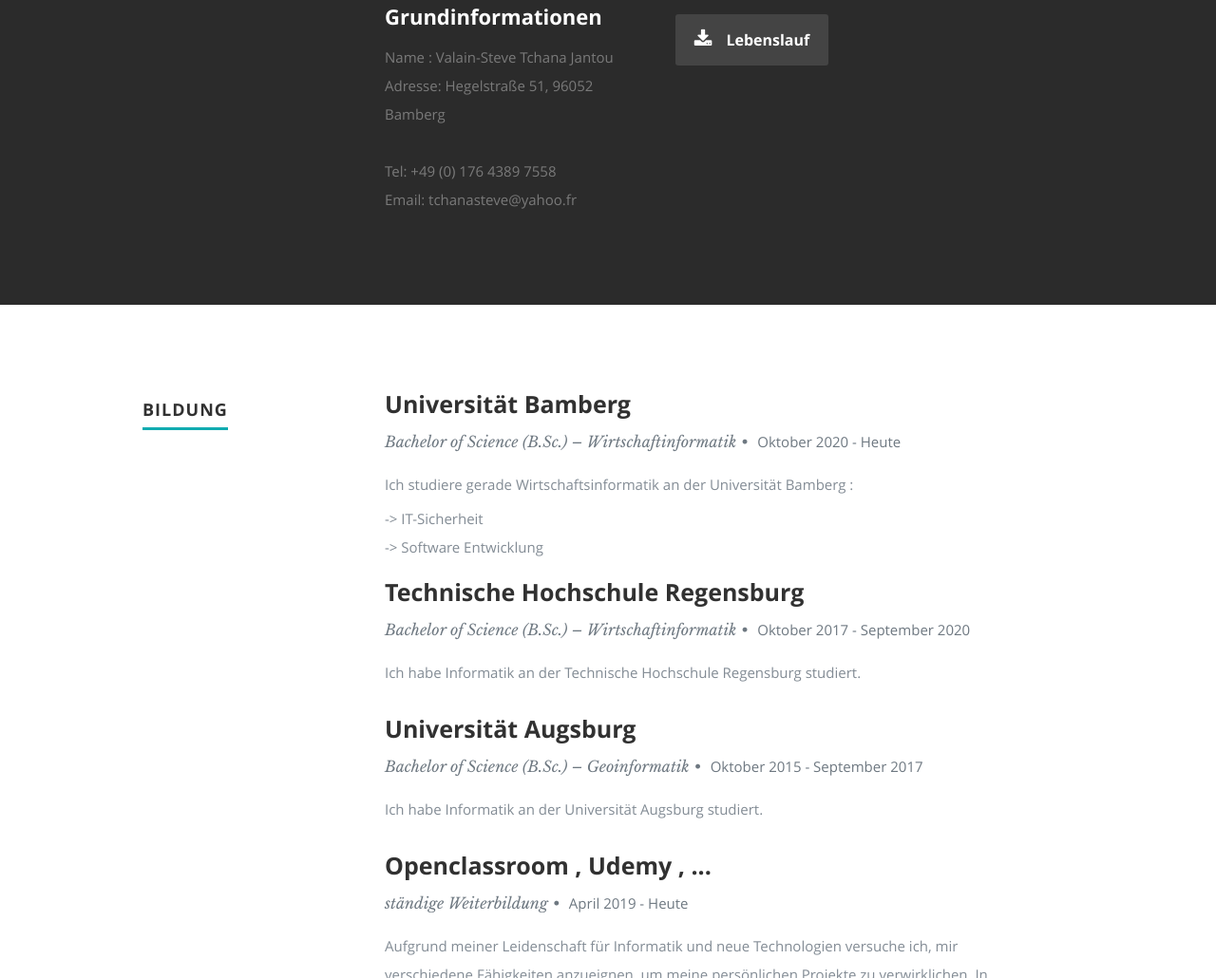
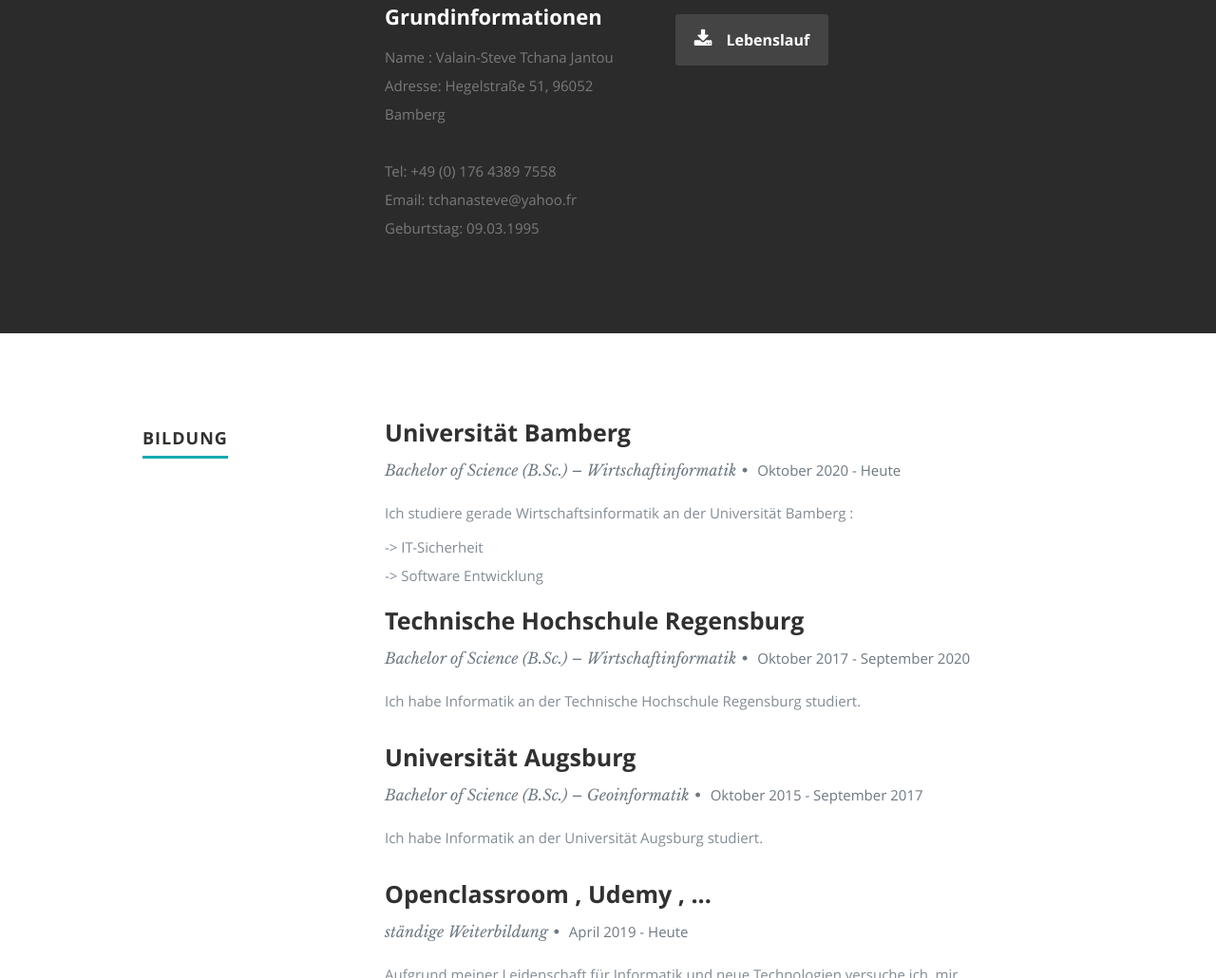
Before and after one commit to valainsteve/website, a plain HTML site: page index.html in a window 1280 px wide. Shown: the part 1085-2115 px from the top of the page at 95% size. Drawn offline with nearby package versions, Linux system fonts and the light colour scheme.

Commit message:
alter hinzugefügt

```diff
--- a/index.html
+++ b/index.html
@@ -102,6 +102,8 @@
                       <span>Adresse: Hegelstraße 51, 96052 Bamberg<br></span><br>
                       <span>Tel: +49 (0) 176 4389 7558</span><br>
                      <span>Email: tchanasteve@yahoo.fr</span>
+                      <span>Geburtstag: 09.03.1995</span>
+
                   </p>
 
                </div>
```
